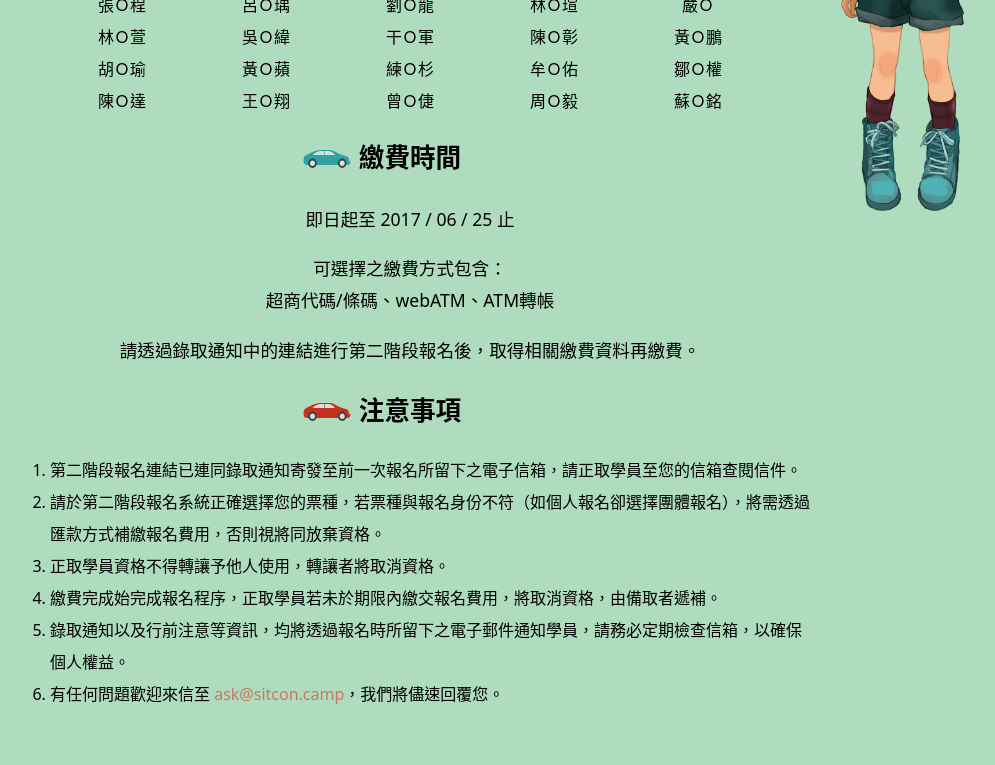
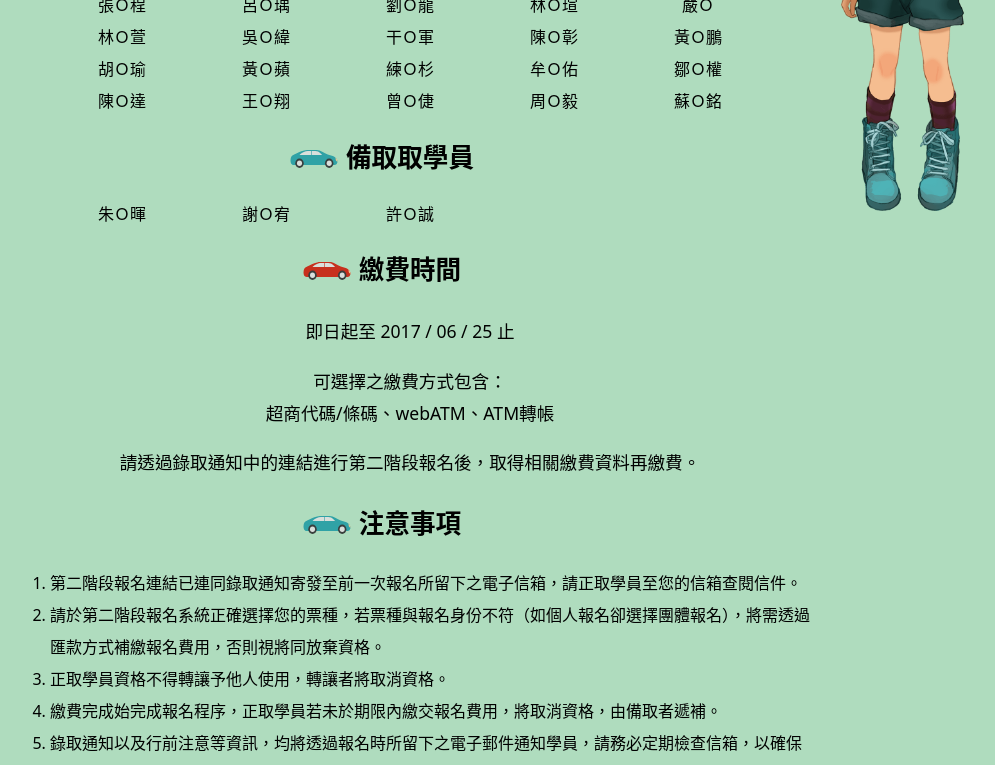
Before and after one commit to sitcon-tw/camp2017, a Vue app: page / in a window 1280 px wide. Shown: the part 4800-5565 px from the top of the page, without its empty margins (230-1225 px from the left). Built offline with nearby package versions, Linux system fonts and the light colour scheme.

Commit message:
Add waiting admission list

```diff
--- a/src/components/Admission.vue
+++ b/src/components/Admission.vue
@@ -9,13 +9,21 @@
         </li>
       </ul>
     </div>
-    <h2 class="subtitle bluecar">繳費時間</h2>
+    <h2 class="subtitle bluecar">備取取學員</h2>
+    <div class="content">
+      <ul class="admissionList">
+        <li v-for="student in waiting">
+          {{ student }}
+        </li>
+      </ul>
+    </div>
+    <h2 class="subtitle redcar">繳費時間</h2>
     <div class="content">
       <p class="info">即日起至 2017 / 06 / 25 止</p>
       <p class="info">可選擇之繳費方式包含：<br />超商代碼/條碼、webATM、ATM轉帳</p>
       <p class="info">請透過錄取通知中的連結進行第二階段報名後，取得相關繳費資料再繳費。</p>
     </div>
-    <h2 class="subtitle redcar">注意事項</h2>
+    <h2 class="subtitle bluecar">注意事項</h2>
     <div class="content">
       <ol>
         <li>
@@ -38,7 +46,7 @@ export default {
   data () {
     return {
       admissionList: ['郭Ｏ弘', '謝Ｏ燁', '曹Ｏ翔', '蘇Ｏ瑄', '洪Ｏ瑜', '陳Ｏ佑', '楊Ｏ文', '王Ｏ翔', '王Ｏ華', '張Ｏ勛', '賈Ｏ郁', '廖Ｏ安', '雲Ｏ仁', '呂Ｏ霆', '洪Ｏ哲', '卓Ｏ嘉', '盧Ｏ宇', '王Ｏ鈞', '陳Ｏ靜', '黃Ｏ鈞', '羅Ｏ晴', '張Ｏ愷', '詹Ｏ翔', '許Ｏ駿', '陳Ｏ智', '張Ｏ遠', '孫Ｏ均', '歐Ｏ詮', '黃Ｏ軒', '盧Ｏ達', '朱Ｏ鵬', '蔡Ｏ霖', '李Ｏ樺', '王Ｏ涵', '李Ｏ皜', '劉Ｏ婕', '郭Ｏ瑄', '于Ｏ', '陳Ｏ', '李Ｏ霆', '張Ｏ程', '呂Ｏ瑀', '劉Ｏ龍', '林Ｏ瑄', '嚴Ｏ', '林Ｏ萱', '吳Ｏ緯', '干Ｏ軍', '陳Ｏ彰', '黃Ｏ鵬', '胡Ｏ瑜', '黃Ｏ蘋', '練Ｏ杉', '牟Ｏ佑', '鄒Ｏ權', '陳Ｏ達', '王Ｏ翔', '曾Ｏ倢', '周Ｏ毅', '蘇Ｏ銘'],
-      waiting: ['朱Ｏ暉']
+      waiting: ['朱Ｏ暉', '謝Ｏ宥', '許Ｏ誠']
     }
   }
 }
@@ -72,7 +80,7 @@ white = #f8fcf6
   .admissionList
     display: flex
     flex-direction: row
-    justify-content: space-between
+    justify-content: flex-start
     flex-wrap: wrap
     margin: 0 auto
     padding: 0
@@ -83,7 +91,7 @@ white = #f8fcf6
       width: 33%
       text-align: center
       list-style: none
-      @media screen and (min-width: 600px)
+      @media screen and (min-width: 700px)
         width: 20%
 
   .button
```
